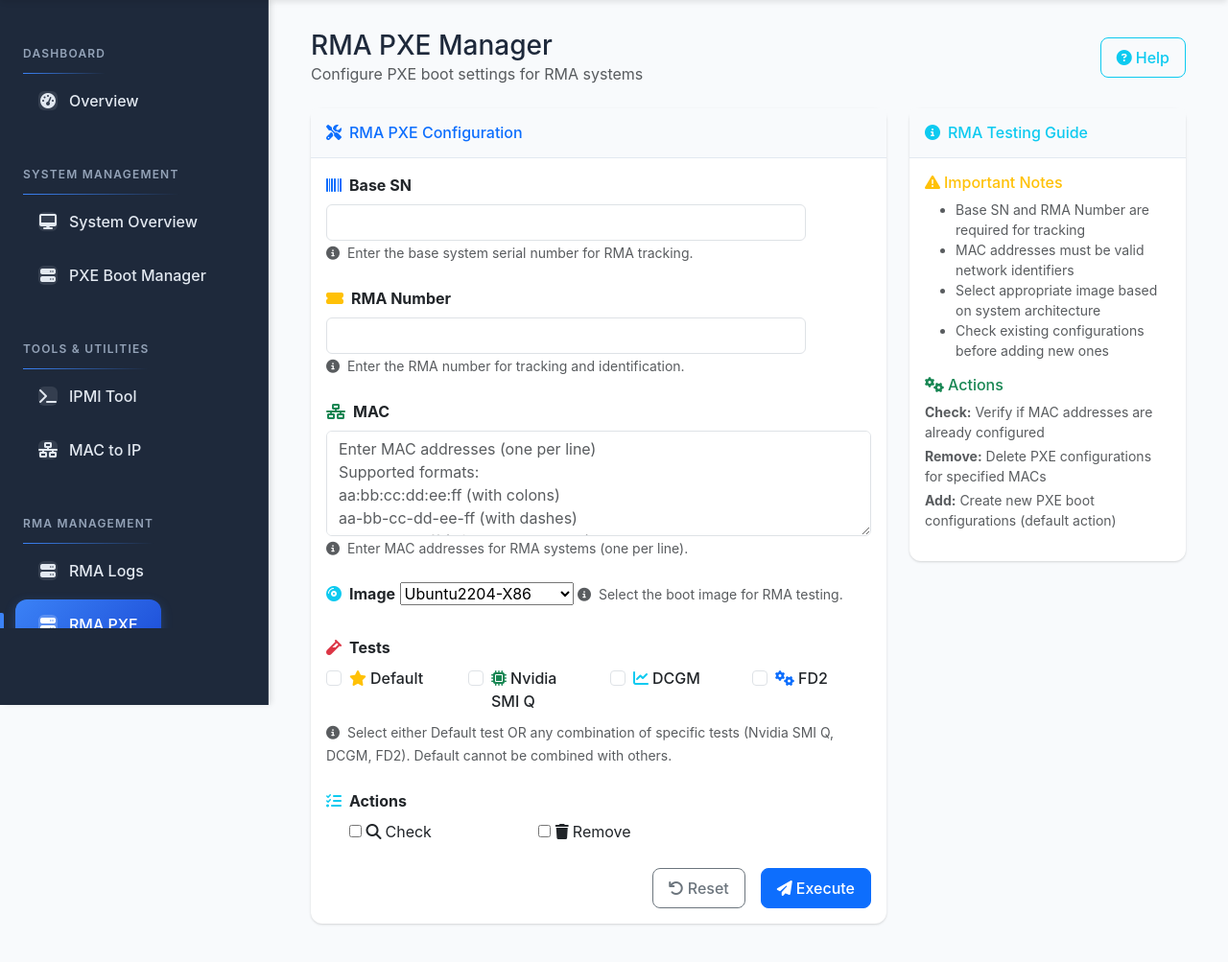
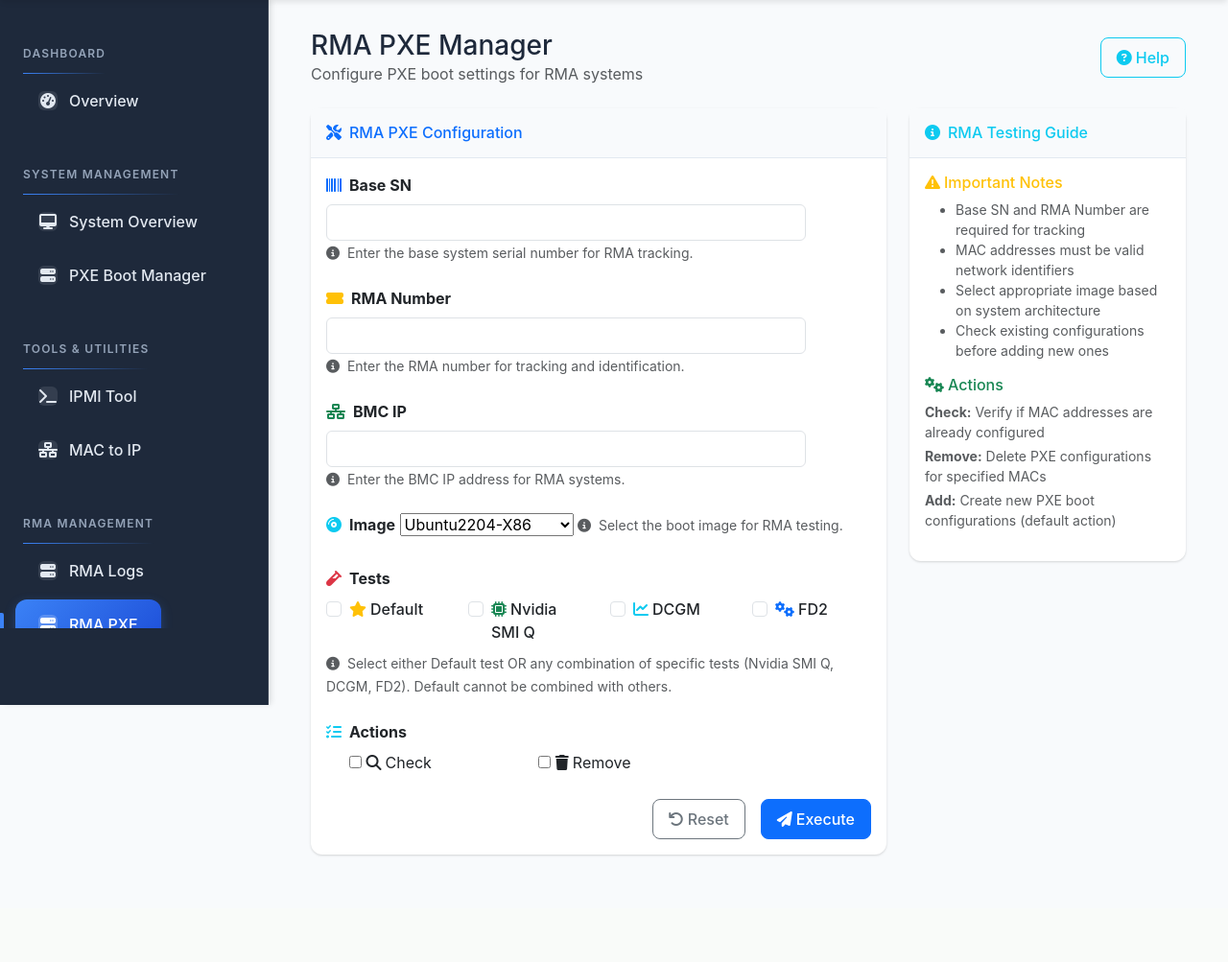
Before and after one commit to wequal/rd1web, a Django app: page /rma/pxe/ in a window 1280 px wide. Shown: the part 65-1068 px from the top of the page at 96% size. After the commit the page ends 958 px from the top, so only its background shows below. Run offline with Django 5.2, Linux system fonts and the light colour scheme; the visitor is signed in with stand-in values (Sample User, id 1).

Commit message:
9/22/25 [1

```diff
--- a/rd1web/pxe/form.py
+++ b/rd1web/pxe/form.py
@@ -254,7 +254,7 @@ class UniquePasswordForm(forms.Form):
 class RmaForm(forms.Form):
     base_sn=forms.CharField(widget=forms.TextInput(attrs={'class':'form-control','style': 'width: 500px;',}),label='Base SN')
     rma_number=forms.CharField(widget=forms.TextInput(attrs={'class':'form-control','style': 'width: 500px;',}),label='RMA Number')
-    mac=forms.CharField(widget=forms.Textarea(attrs={'class':'form-control','style': 'width: 500px;',}),label='MAC')
+    bmc_ip=forms.CharField(widget=forms.TextInput(attrs={'class':'form-control','style': 'width: 500px;',}),label='BMC IP')
     image=forms.ChoiceField(choices=[('ubuntu2204-x86-rma','Ubuntu2204-X86'),('ubuntu2204-arm64-rma','Ubuntu2204-ARM64'),],label='Image')
     remove=forms.BooleanField(required=False,label="Remove",initial=False)
     check=forms.BooleanField(required=False,label="Check",initial=False)
--- a/rd1web/pxe/remote_config.py
+++ b/rd1web/pxe/remote_config.py
@@ -11,7 +11,7 @@ from fabric import Connection
 # Contains all remote server connections used across PXE services
 remote_dict = {
     # RMA server connection
-    'rma': Connection(host="root@10.4.4.140", connect_kwargs={"password": "superrd1"}),
+    'rma': Connection(host="root@10.4.4.80", connect_kwargs={"password": "superrd1"}),
 
     # PXE input location connections
     'us_b3': Connection(host="root@172.31.60.129", connect_kwargs={"password": "superrd1"}),
--- a/rd1web/pxe/views/rma_pxe.py
+++ b/rd1web/pxe/views/rma_pxe.py
@@ -5,9 +5,15 @@ import subprocess
 import re
 from fabric import Connection
 from django.contrib.auth.decorators import login_required
-from ..models import PxeEntry
+from ..models import PxeEntry, RmaTestingDb
 from ..remote_config import remote_dict
 
+def get_lan_macs(bmc_ip):
+    try:
+        entry = RmaTestingDb.objects.get(bmc_ip=bmc_ip)
+        return [entry.lan0_mac, entry.lan1_mac]
+    except RmaTestingDb.DoesNotExist:
+        return None, None
 
 @login_required
 def rma_pxe(request):
@@ -17,17 +23,19 @@ def rma_pxe(request):
         if bound_form.is_valid():
             base_sn = bound_form.cleaned_data.get('base_sn', '')
             rma_number = bound_form.cleaned_data.get('rma_number', '')
-            mac= [x.strip().replace(":","").replace("-","").lower() for x in bound_form.cleaned_data['mac'].splitlines() if x!='']
+            bmc_ip = bound_form.cleaned_data.get('bmc_ip', '')
             tests = bound_form.cleaned_data.get('tests', [])
             tests = " ".join(tests) if tests else " "
             image = bound_form.cleaned_data.get('image', '')
             remove=bound_form.cleaned_data.get('remove', False)
             check=bound_form.cleaned_data.get('check', False)
+            macs = get_lan_macs(bmc_ip)
+
 
 
             if remove:
                 result['actions']=[]
-                for x in mac:
+                for x in macs:
                     formatted_mac = '-'.join(x[i:i+2] for i in range(0, len(x), 2))
                     deleted,_= PxeEntry.objects.filter(mac=x).delete()
                     if deleted:
@@ -39,16 +47,16 @@ def rma_pxe(request):
 
             elif check:
                 result['check']=[]
-                for x in mac:
+                for x in macs:
                     try:
                         entry=PxeEntry.objects.get(mac=x)
                         result['check'].append(f"MAC: {entry.mac} | Image: {entry.image} | Parameters: {entry.parameters}")
                     except PxeEntry.DoesNotExist:
                         result['check'].append(f"MAC: {x} not found in database")
 
-            elif base_sn and rma_number and mac:
+            elif base_sn and rma_number and macs:
                 result['actions']=[]
-                for x in mac:
+                for x in macs:
                     obj,created = PxeEntry.objects.update_or_create(
                         mac=x,
                         defaults={'parameters': {'base_sn': base_sn, 'rma_number': rma_number, 'tests': tests},'image':image},
--- a/rd1web/templates/features/rma_pxe.html
+++ b/rd1web/templates/features/rma_pxe.html
@@ -67,23 +67,22 @@
                             </small>
                         </div>
 
-                        <!-- MAC Addresses -->
+                        <!-- BMC IP -->
                         <div class="mb-4">
-                            <label for="{{ form.mac.id_for_label }}" class="form-label fw-bold">
-                                <i class="fas fa-network-wired me-2 text-success"></i>{{ form.mac.label }}
+                            <label for="{{ form.bmc_ip.id_for_label }}" class="form-label fw-bold">
+                                <i class="fas fa-network-wired me-2 text-success"></i>{{ form.bmc_ip.label }}
                             </label>
-                            <textarea class="form-control" id="{{ form.mac.id_for_label }}" name="{{ form.mac.name }}"
-                                      rows="4" placeholder="Enter MAC addresses (one per line)&#10;Supported formats:&#10;aa:bb:cc:dd:ee:ff (with colons)&#10;aa-bb-cc-dd-ee-ff (with dashes)&#10;aabbccddeeff (without separators)">{{ form.mac.value|default_if_none:"" }}</textarea>
-                            {% if form.mac.errors %}
+                            {{ form.bmc_ip }}
+                            {% if form.bmc_ip.errors %}
                                 <div class="text-danger mt-1">
-                                    {% for error in form.mac.errors %}
+                                    {% for error in form.bmc_ip.errors %}
                                         <small><i class="fas fa-exclamation-triangle me-1"></i>{{ error }}</small><br>
                                     {% endfor %}
                                 </div>
                             {% endif %}
                             <small class="form-text text-muted">
                                 <i class="fas fa-info-circle me-1"></i>
-                                Enter MAC addresses for RMA systems (one per line).
+                                Enter the BMC IP address for RMA systems.
                             </small>
                         </div>
 
```
